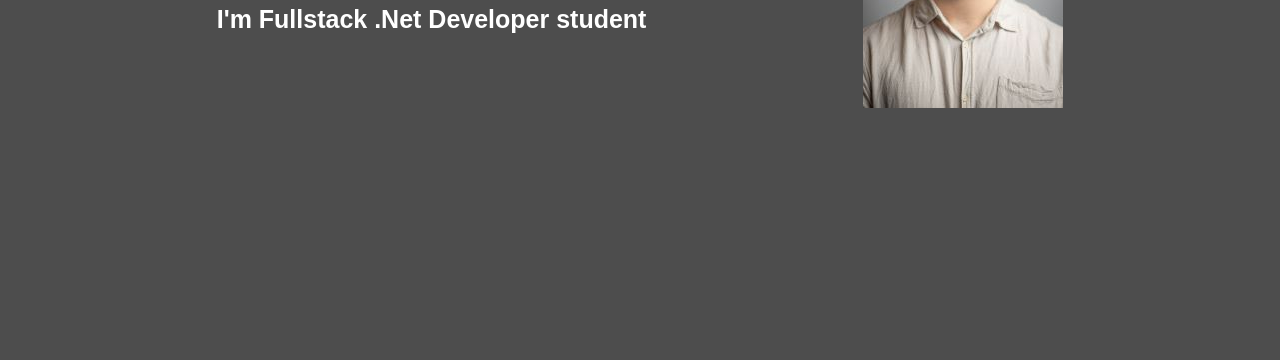
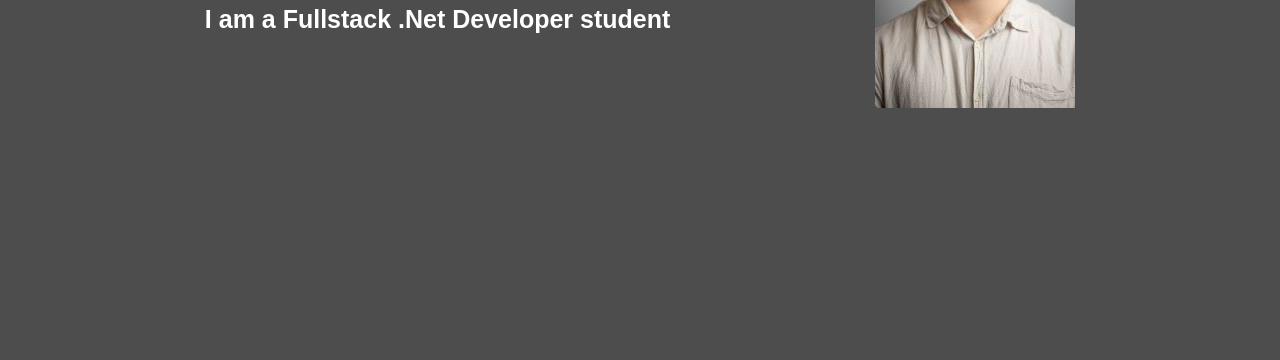
Before and after one commit to Shakejelly/dettihtml, a plain HTML site: page index.html in a window 1280 px wide. Shown: the part 680-1040 px from the top of the page. Drawn offline with Linux system fonts and the light colour scheme; a web font is replaced by a local one.

Commit message:
something unsaved

```diff
--- a/index.html
+++ b/index.html
@@ -28,7 +28,7 @@
             <div class="intro">
                 <h4>Hello, my name is</h4>
                 <h1 onclick="changeHeaderBackground()">Fredrich</h1>
-                <h3>I'm Fullstack .Net Developer student</h3>
+                <h3>I am a Fullstack .Net Developer student</h3>
             </div>
                 <div class="intro-picture">
                     <img src="pictures/cvbild.jpg" alt="avatar" class="cvbild">
```
